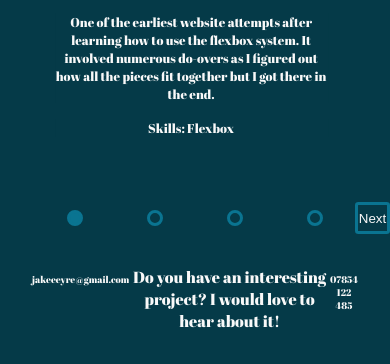
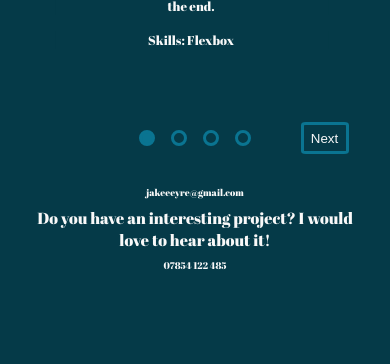
Before and after one commit to jakeeeyre/personal-profile, a plain HTML site: page index.html in a window 390 px wide. Shown: the part 1395-1759 px from the top of the page. After the commit the page ends 1699 px from the top, so only its background shows below. Drawn offline with Linux system fonts and the light colour scheme.

Commit message:
updated css to add more responsive changes

```diff
--- a/style.css
+++ b/style.css
@@ -318,4 +318,19 @@ a{
         left: 50%;
         transform: translate(-50%);
     }
+    .projects {
+        display: block;
+        margin-top: 5em;
+        margin-bottom: -10rem;
+        transition: transform ease-in-out 400ms;
+    }
+    .dot {
+        margin:0 0.5rem;
+    }
+    footer {
+        display: block;
+    }
+    footer > p {
+        margin-bottom: 0.5rem;
+    }
 }
```
